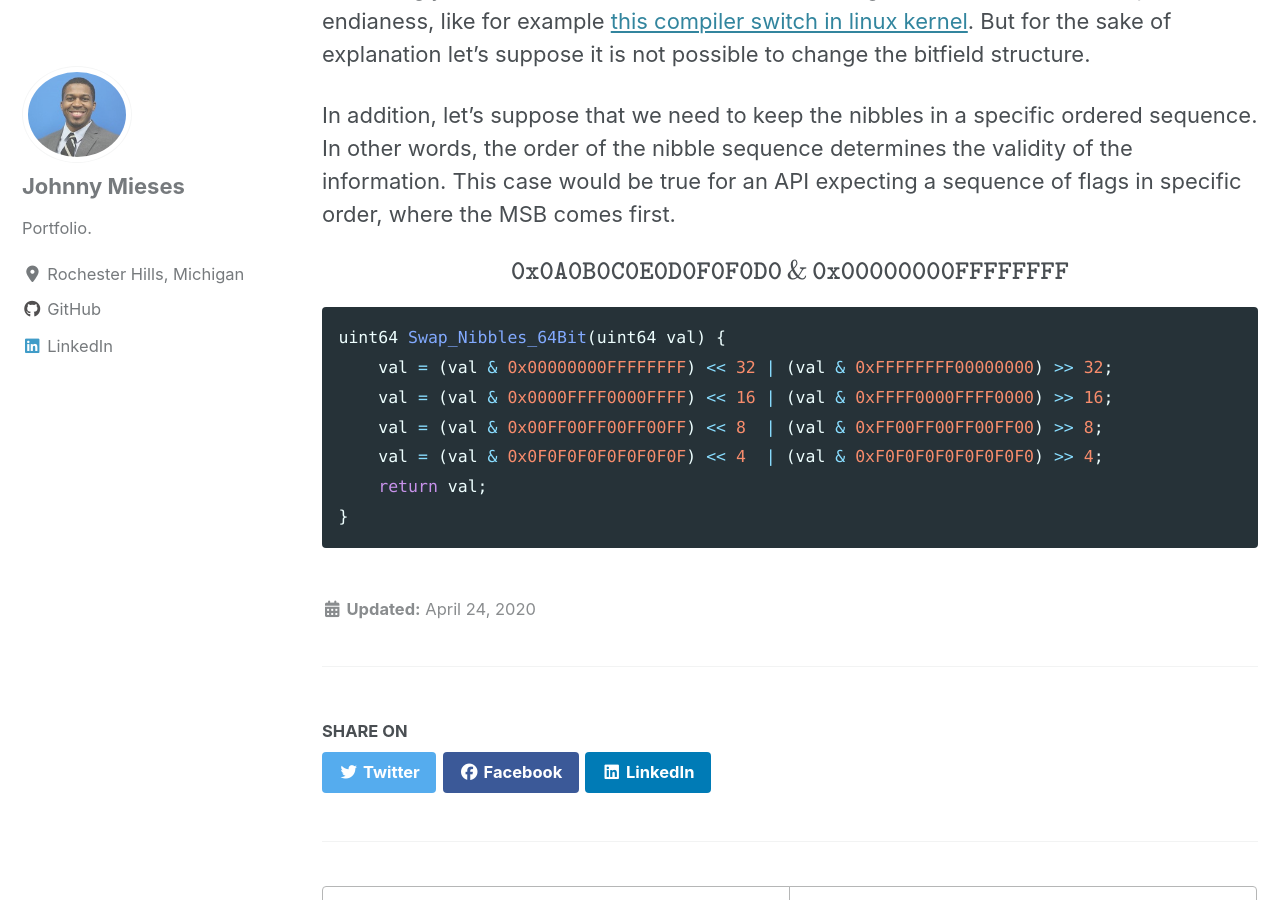
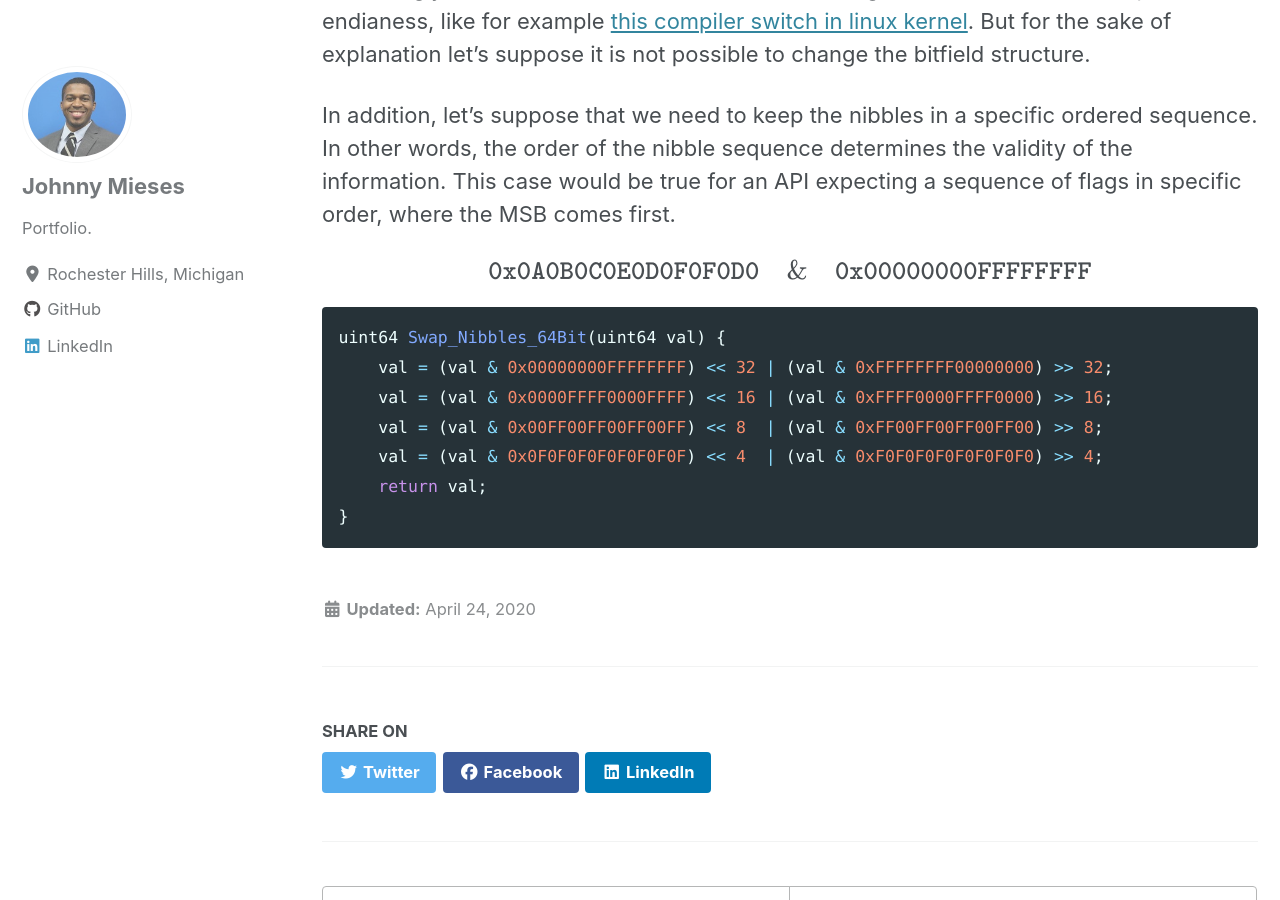
Before and after one commit to jmieses/jmportfolio.github.io, a Jekyll site: the page built from _posts/2020-04-24-Swapping-Nibbles-in-64-bitfield.md, in a window 1280 px wide and 900 px high, scrolled down 556 px. Built offline with Jekyll 4.4.1, drawn with Linux system fonts in a browser that asks for light colours; cached includes are drawn as plain includes; nearby versions of some CDN libraries; formulas are drawn with MathJax 3.

Commit message:
post update

````diff
--- a/_posts/2020-04-24-Swapping-Nibbles-in-64-bitfield.md
+++ b/_posts/2020-04-24-Swapping-Nibbles-in-64-bitfield.md
@@ -15,7 +15,7 @@ A bitfield defined in big endian platform can present a problem in a little endi
 
 In addition, let's suppose that we need to keep the nibbles in a specific ordered sequence. In other words, the order of the nibble sequence determines the validity of the information. This case would be true for an API expecting a sequence of flags in specific order, where the MSB comes first.
 
-$$ \texttt{0x0A0B0C0E0D0F0F0D0} \, \& \, \texttt{0x00000000FFFFFFFF}  $$
+$$ \texttt{0x0A0B0C0E0D0F0F0D0} \quad \& \quad \texttt{0x00000000FFFFFFFF}  $$
 
 ```c
 uint64 Swap_Nibbles_64Bit(uint64 val) {
````
